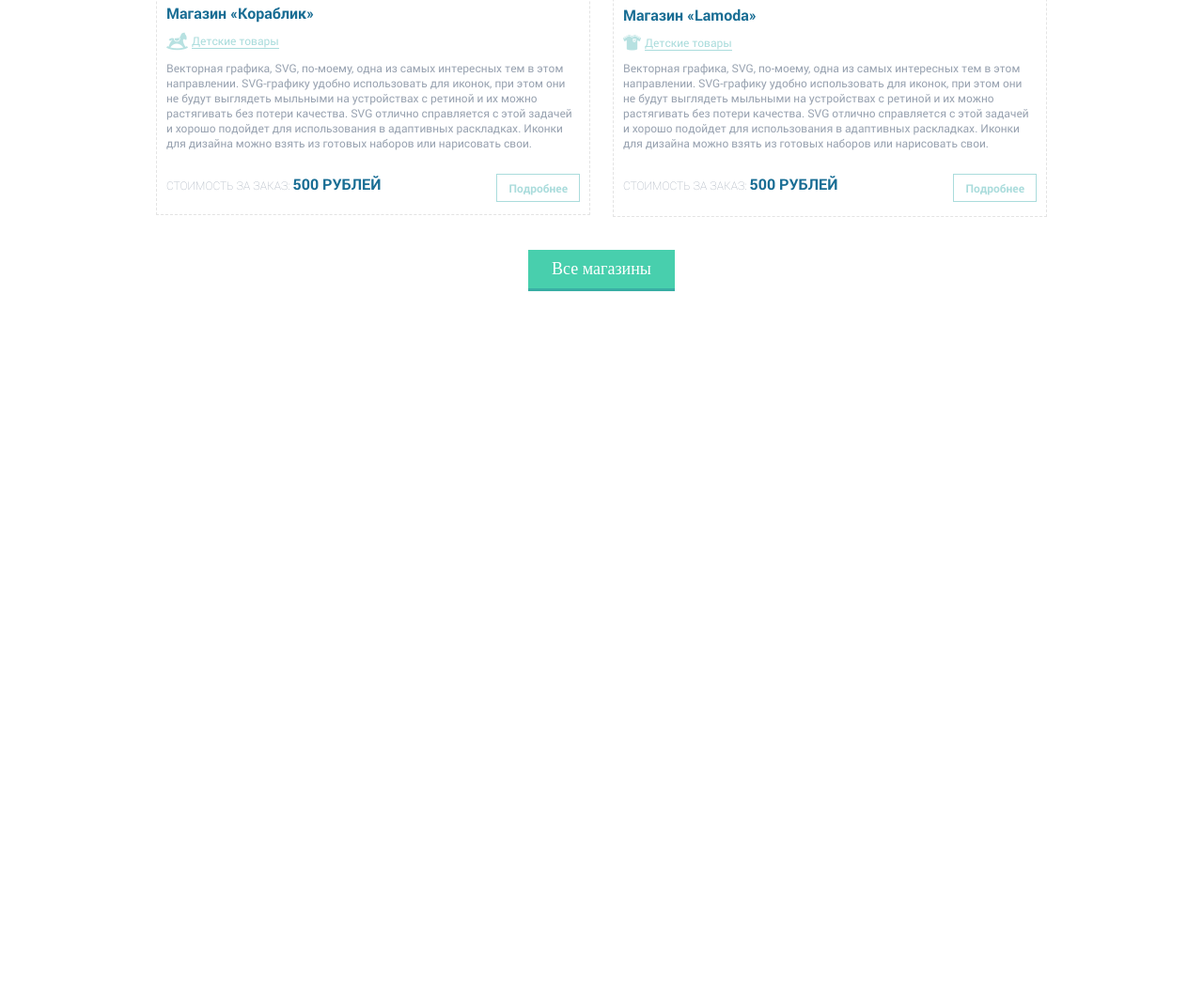
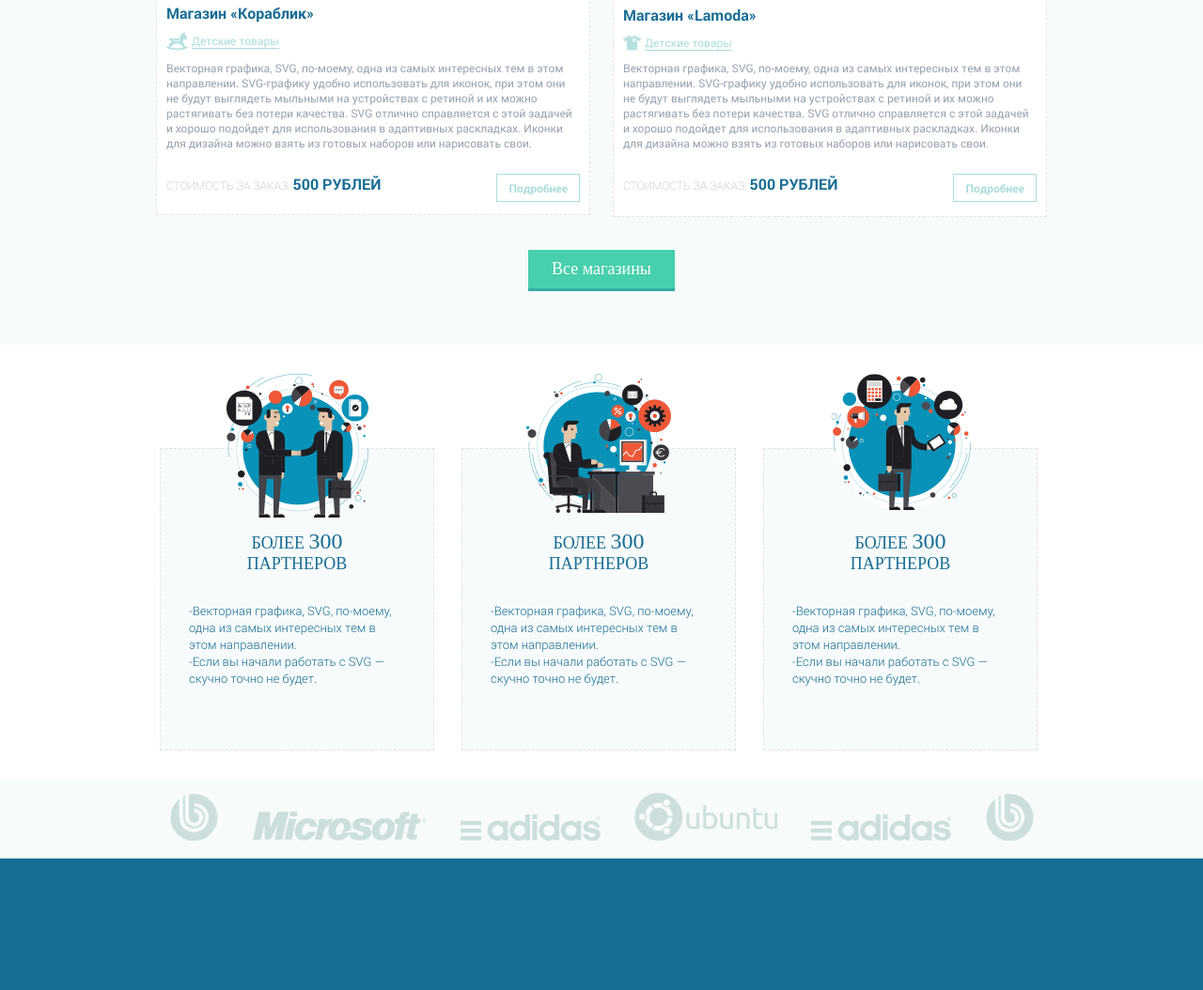
Before and after one commit to MirtlBu/business, a plain HTML site: page index.html in a window 1280 px wide. Shown: the part 1153-2207 px from the top of the page at 94% size. Before the commit the page ends 1520 px from the top, so only its background shows below. Drawn offline with nearby package versions, Linux system fonts and the light colour scheme; a web font is replaced by a local one.

Commit message:
all parts finished

```diff
--- a/css/style.less
+++ b/css/style.less
@@ -6,6 +6,7 @@
 @color-gray-light: #e3e3e3;
 @color-wave-dark: #48cfad;
 @color-wave-light: #aadcdc;
+@color-bg-gray: #f7fbfb;
 
 @color-gray-opacity: rgba(227, 227, 227, 0.5);
 @color-blue-opacity: rgba(22, 94, 120, .2);
@@ -97,6 +98,7 @@
 	z-index: 10;
 	width: 100%;
 	background: @color-white;
+	border-bottom: 1px solid @color-blue-opacity;
 
 	.header-centered {
 		width: 1000px;
@@ -106,7 +108,6 @@
 	.logo-header {
 
 		float: left;
-
 		div {
 			color: @color-blue;
 		}
@@ -324,6 +325,8 @@
 	position: relative;
 	padding: 60px 0;
 	text-align: center;
+	background:@color-bg-gray;
+
 
 	&:before {
 		content: '';
@@ -346,6 +349,7 @@
 		width: 440px;
 		height: 465px;
 		border: 1px dashed @color-gray-light;
+		background: @color-white;
 		padding: 10px;
 		text-align: left;
 		display: inline-block;
@@ -433,3 +437,84 @@
 		box-shadow:         0px 3px 0px 0px rgba(56, 174, 164, 1);
 	}
 }
+
+.partners {
+	width: 940px;
+	margin: 0 auto;
+
+	&__item {
+		background:@color-bg-gray;
+		border: 1px dashed @color-gray-light;
+		width: 230px;
+		height: 285px;
+		display: inline-block;
+		margin: 110px 0 30px 0;
+		padding: 0 30px 35px 30px;
+		position: relative;
+		text-align: center;
+
+		&:before {
+			content: '';
+			position: absolute;
+			top: -70px;
+			left: 0;
+			right: 0;
+			margin: 0 auto;
+			width: 135px;
+			height: 135px;
+			border-radius: 50%;
+			background: @color-white;
+		}
+
+		&:not(:last-child) {
+			margin-right: 25px;
+		}
+
+		img {
+			position: absolute;
+			top: -80px;
+			left: 0;
+			right: 0;
+			margin: 0 auto;
+		}
+
+		li {
+			font-size: 13px;
+			font-family: RobotoLight;
+			color: @color-blue;
+			text-align: left;
+		}
+	}
+
+	&__title {
+		font-size: 18px;
+		font-family: PTSansBold;
+		text-transform: uppercase;
+		color: @color-blue;
+		margin: 85px 0 30px 0;
+
+		span {
+			font-size: 24px;
+		}
+	}
+}
+
+.brands {
+	width: 100%;
+	background: @color-bg-gray;
+	margin: auto;
+	text-align: center;
+	padding: 15px 0;
+
+	img:not(:last-child) {
+		margin-right: 32px;
+	}
+}
+
+footer {
+	width: 100%;
+	height: 140px;
+	background: @color-blue;
+	position: relative;
+	top: 56px;
+}
--- a/index.html
+++ b/index.html
@@ -167,7 +167,45 @@
 		<button class="button button-shops">Все магазины</button>
 	</div>
 
+	<div class="partners">
+		<div class="partners__item">
+			<img src="img/group-2-1.png">
+			<div class="partners__title">Более <span>300</span><br>партнеров</div>
+			<ul>
+				<li>-Векторная графика, SVG, по-моему, одна из самых интересных тем в этом направлении.</li>
+				<li>-Если вы начали работать с SVG — скучно точно не будет.</li>
+			</ul>
+		</div>
+		<div class="partners__item">
+			<img src="img/group-2-2.png">
+			<div class="partners__title">Более <span>300</span><br>партнеров</div>
+			<ul>
+				<li>-Векторная графика, SVG, по-моему, одна из самых интересных тем в этом направлении.</li>
+				<li>-Если вы начали работать с SVG — скучно точно не будет.</li>
+			</ul>
+		</div>
+		<div class="partners__item">
+			<img src="img/group-2-3.png">
+			<div class="partners__title">Более <span>300</span><br>партнеров</div>
+			<ul>
+				<li>-Векторная графика, SVG, по-моему, одна из самых интересных тем в этом направлении.</li>
+				<li>-Если вы начали работать с SVG — скучно точно не будет.</li>
+			</ul>
+		</div>
+	</div>
+
+	<div class="brands">
+		<img src="img/brands-1.png">
+		<img src="img/brands-2.png">
+		<img src="img/brands-3.png">
+		<img src="img/brands-4.png">
+		<img src="img/brands-3.png">
+		<img src="img/brands-1.png">
+	</div>
+
 </div>
+
+<footer></footer>
 
 </body>
 
```
Also changed, not shown: css/style.css, img/brands-1.png (added), img/brands-2.png (added), img/brands-3.png (added), img/brands-4.png (added), 1 other file.
